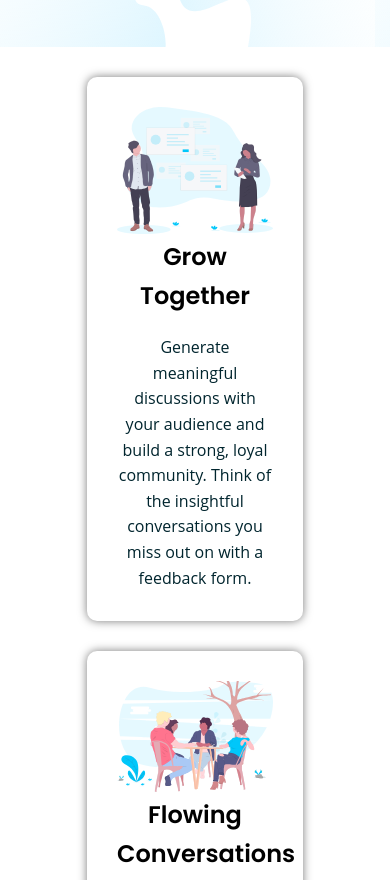
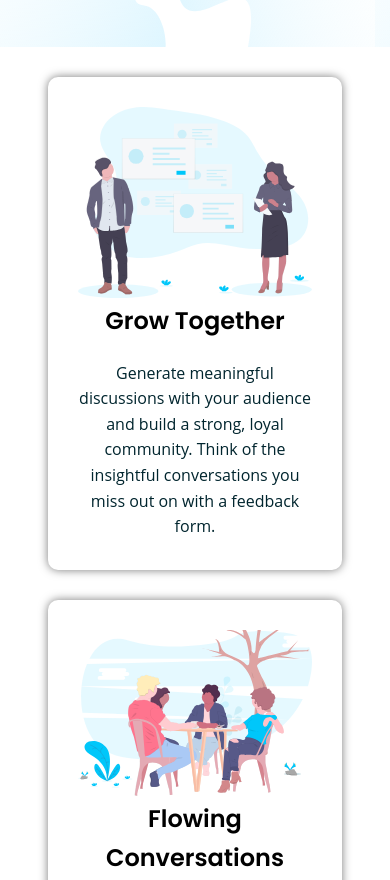
Before and after one commit to manueledwardopaez/Huddle-landing-page-with-alternating-feature-blocks, a plain HTML site: page index.html in a window 390 px wide. Shown: the part 839-1719 px from the top of the page. Drawn offline with Linux system fonts and the light colour scheme.

Commit message:
🐛fix bug(style.css) fix card size on mobile

```diff
--- a/style.css
+++ b/style.css
@@ -407,6 +407,10 @@ nav{
         font-size: 12px;
     }
 
+    .card {
+        width: 60%;
+    }
+
     .f1 {
         width: 80%;
     }
```
